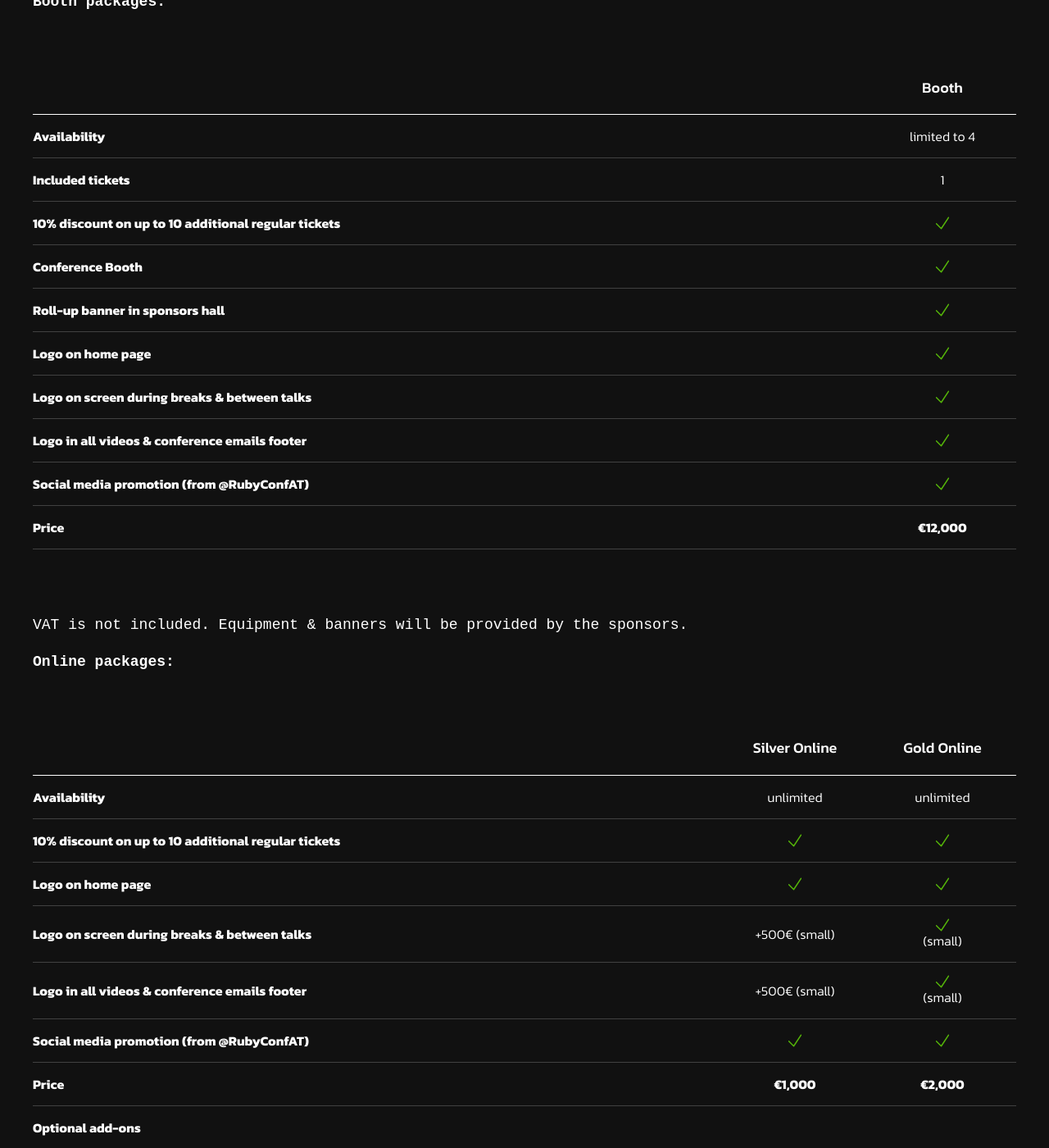
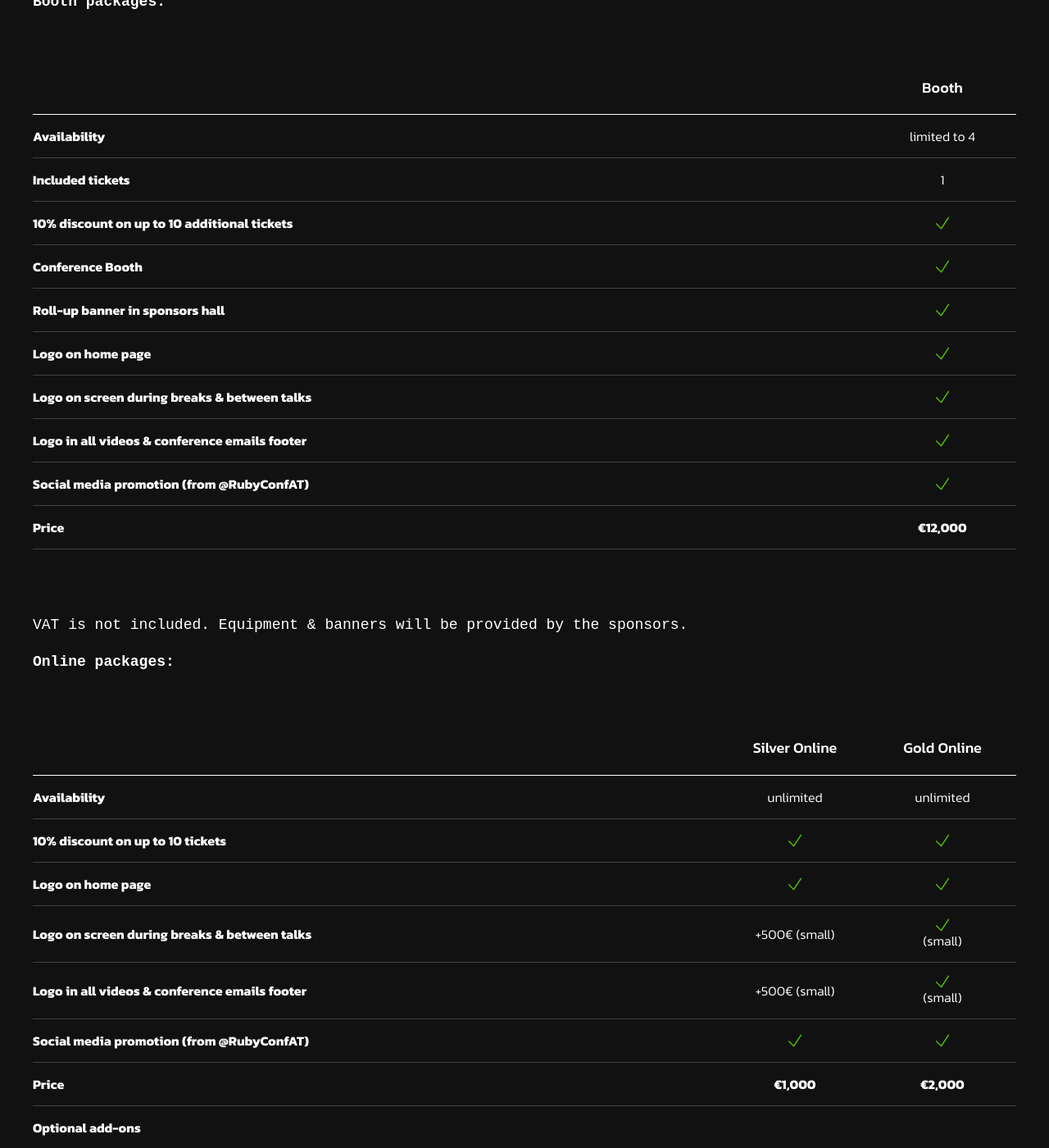
Before and after one commit to Ruby-Austria/rubyconf, a Jekyll site: the page built from sponsoring.html, in a window 1280 px wide and 1400 px high, scrolled down 2782 px. Shown: the whole window at 82% size. Built offline with Jekyll 4.4.1, drawn with Linux system fonts in a browser that asks for light colours; comment, search, counter and statistics services are not loaded.

Commit message:
small fixes

```diff
--- a/_includes/about_section.html
+++ b/_includes/about_section.html
@@ -2,7 +2,7 @@
   <div class="section__content">
     <article class="section__article is-centered mb--2">
       <div class="col--1-2 col--sm-100">
-        <h3 class="section__article__title is-centered has-dot">Why RubyConf AT?</h3>
+        <h3 class="section__title is-centered">Why RubyConf AT?</h3>
         <p class="section__article__text text--align-center mb--2">
           With RubyConf AT we aim to gather a Ruby audience passionate about the Ruby programming language, within an atmosphere that reminds of classical Austria, merging musical performances with the program of the conference (sometimes by speakers as well).
         </p>
@@ -16,6 +16,9 @@ Key values around which we build this conference are: long lasting impact, free
           <a href="https://www.papercall.io/rubyconfaustria2026" target="_blank" class="button button--primary">
             Submit a talk
           </a>
+          <a href="/sponsoring" class="button button--primary">
+            Become a Sponsor
+          </a>
         </div>
       </div>
     </article>
--- a/_includes/partners_section.html
+++ b/_includes/partners_section.html
@@ -1,6 +1,6 @@
 <section class="section section--partners" id="partners">
   <div class="section__content">
-    <h2 class="section__title has-dot is-centered">Community Partners</h2>
+    <h2 class="section__title is-centered">Community Partners</h2>
     <div class="cards">
       <div class="cards__item col--1-4 col--md-1-2 col--sm-100 cards__item--spread">
         <div class="card card--partner">
--- a/_includes/speakers_section.html
+++ b/_includes/speakers_section.html
@@ -1,6 +1,6 @@
 <section class="section section--speakers" id="speakers">
   <div class="section__content">
-    <h2 class="section__title has-dot is-centered">Spotlight</h2>
+    <h2 class="section__title is-centered">Spotlight</h2>
     <p class="section__text text--align-center">
       Only highlighted speakers & performers shown here. Click the button below to see all speakers.
     </p>
--- a/_includes/sponsors_section.html
+++ b/_includes/sponsors_section.html
@@ -1,9 +1,9 @@
 <section class="section section--sponsors" id="sponsors">
   <div class="section__content">
-    <h2 class="section__title has-dot is-centered mb--1">Sponsors</h2>
+    <h2 class="section__title is-centered mb--1">Sponsors</h2>
     <p class="section__text text--align-center mb--2">The essential reason of why RubyConf Austria is more affordable for our community.</p>
     <div class="text--align-center">
-      <a href="/sponsoring" class="button button--secondary">
+      <a href="/sponsoring" class="button button--primary">
         Become a Sponsor
       </a>
     </div>
--- a/sponsoring.html
+++ b/sponsoring.html
@@ -256,7 +256,7 @@ layout: page
                 </tr>
                 <tr>
                   <td>
-                    <span class="text--bold">10% discount on up to 10 additional regular tickets</span>
+                    <span class="text--bold">10% discount on up to 10 additional tickets</span>
                   </td>
                   <td>
                     <span class="check-yes"></span>
@@ -350,7 +350,7 @@ layout: page
                 </tr>
                 <tr>
                   <td>
-                    <span class="text--bold">10% discount on up to 10 additional regular tickets</span>
+                    <span class="text--bold">10% discount on up to 10 tickets</span>
                   </td>
                   <td>
                     <span class="check-yes"></span>
```
